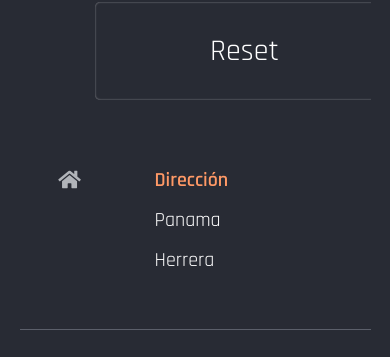
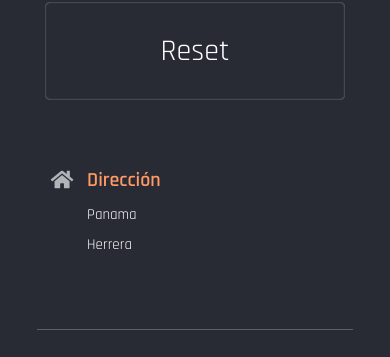
Before and after one commit to Joel-Hendrix1021/my-portafolio, a plain HTML site: page index.html in a window 390 px wide. Shown: the part 7434-7791 px from the top of the page. Drawn offline with nearby package versions, Linux system fonts and the light colour scheme.

Commit message:
responsive footer

```diff
--- a/styles/syles.css
+++ b/styles/syles.css
@@ -469,7 +469,7 @@ a {
    }
    .grid--container {
     grid-template-columns:1fr;
-    width:45rem;
+
     /* grid-template-rows: 17rem 17rem;
     grid-gap: 3rem; */
    }
@@ -489,22 +489,34 @@ a {
    }
 
    .container__icons p {
-       font-size:2rem;
+       font-size:1.5rem;
    }
 
 }
 
 @media(max-width: 480px){
+
     .input {
-        width: 30rem;
+        width: 90%;
 
     }
     .textarea {
-        width: 30rem;
+
+        width: 90%;
+    }
+    .conatainer-form .btn {
+        width:90%;
 
     }
-    .conatainer-form .btn {
-        width:30rem;
+    .grid--container {
 
+        width:90%;
     }
+
+    .grid__card {
+        grid-template-columns: 5rem 15rem;
+        grid-gap:1rem;
+    }
+
+
 }
```
